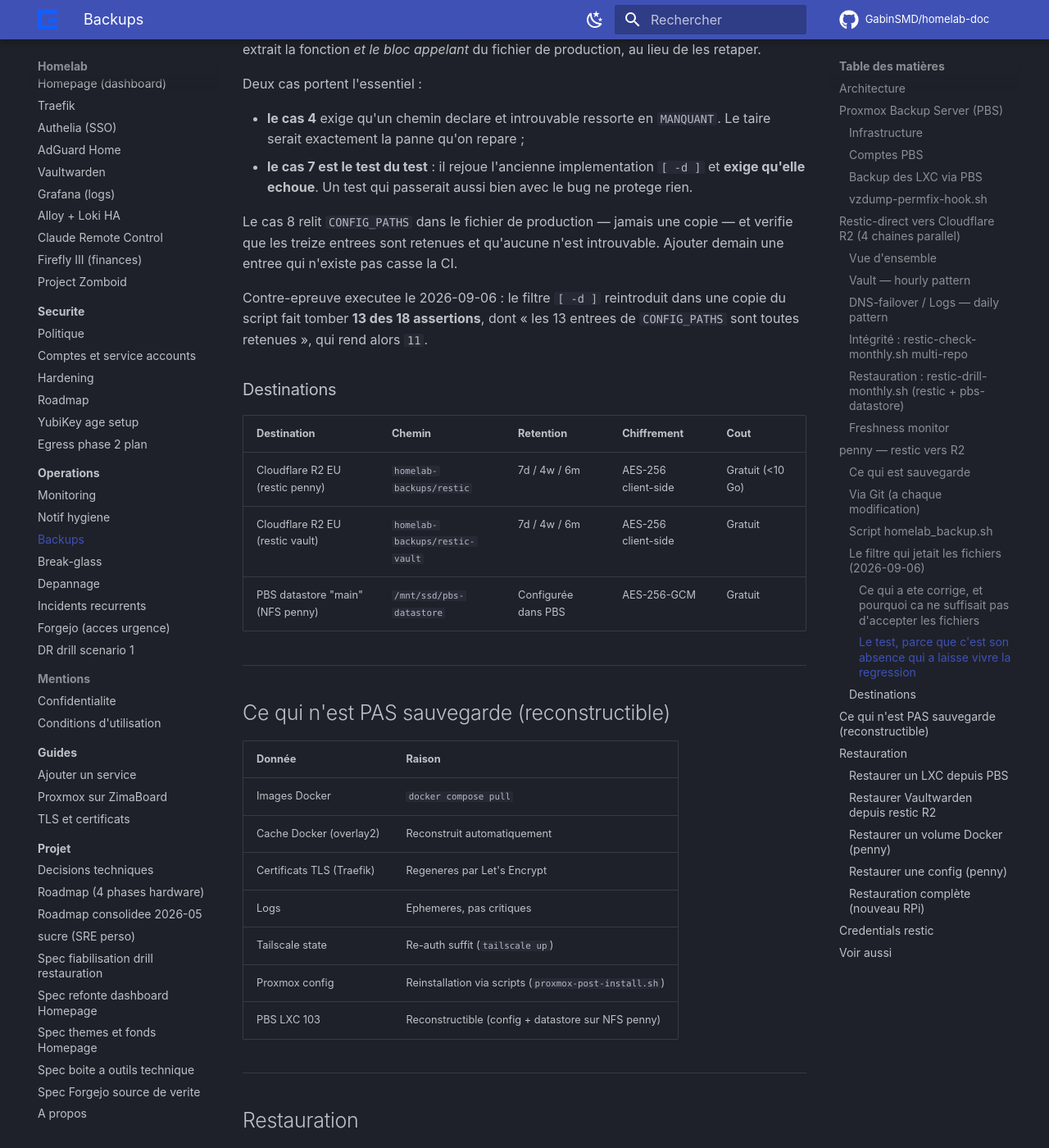
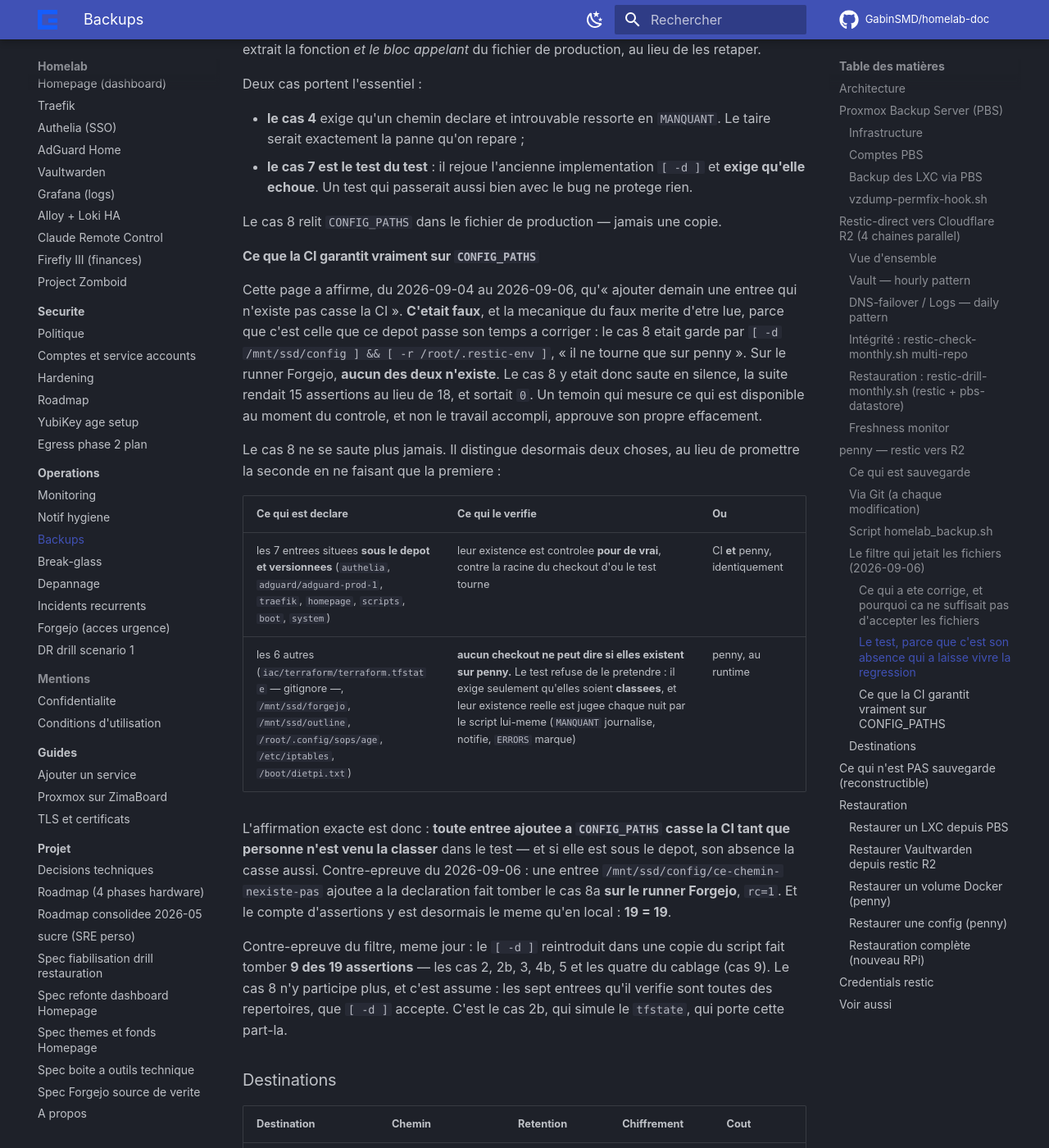
Before and after one commit to GabinSMD/homelab-doc, an MkDocs documentation site: the page built from docs/operations/backups.md, in a window 1280 px wide and 1400 px high, scrolled down 8025 px. Shown: the whole window at 82% size. Built offline with MkDocs 1.6.1 and Material for MkDocs 9.7.7, drawn with Linux system fonts in a browser that asks for light colours; comment, search, counter and statistics services are not loaded.

Commit message:
docs(backups): la CI ne garantissait pas ce que cette page affirmait
La page disait « Ajouter demain une entree qui n'existe pas casse la CI ».
C'etait faux, et la mecanique du faux merite d'etre lue parce que c'est
celle que ce depot passe son temps a corriger : le cas 8 du test etait
garde par un && qui exigeait /mnt/ssd/config ET /root/.restic-env. Sur le
runner Forgejo, aucun des deux n'existe. Le cas 8 y etait saute en
silence, la suite rendait 15 assertions au lieu de 18, et sortait 0.

La page dit maintenant ce que la CI garantit et ce qu'elle ne garantit
pas, en tableau :

  les 7 entrees sous le depot et versionnees — existence controlee POUR
  DE VRAI, contre la racine du checkout, en CI comme sur penny ;

  les 6 autres (tfstate gitignore, forgejo, outline, la clef age,
  /etc/iptables, /boot/dietpi.txt) — aucun checkout ne peut dire si elles
  existent sur penny. Le test refuse de le pretendre : il exige qu'elles
  soient CLASSEES, et leur existence reelle est jugee chaque nuit par le
  script lui-meme.

L'affirmation exacte devient : toute entree ajoutee a CONFIG_PATHS casse
la CI tant que personne n'est venu la classer dans le test.

Chiffres remesures le 2026-09-06 : 19 assertions, 19 = 19 entre le runner
et penny, et la contre-epreuve du filtre [ -d ] fait tomber 9 des 19 (et
non plus 13 des 18) — le cas 8 n'y participe plus, ses sept entrees etant
toutes des repertoires. C'est ecrit, plutot que tu.

Co-Authored-By: Claude Opus 5 <noreply@anthropic.com>

```diff
--- a/docs/operations/backups.md
+++ b/docs/operations/backups.md
@@ -262,7 +262,7 @@ reference), qui porte encore `AUTO_SETUP_GLOBAL_PASSWORD=dietpi` en clair.
 
 #### Le test, parce que c'est son absence qui a laisse vivre la regression
 
-`scripts/tests/backup-paths-selection.test.sh` — **18 assertions**, invoque par
+`scripts/tests/backup-paths-selection.test.sh` — **19 assertions**, invoque par
 la CI. Il extrait la fonction *et le bloc appelant* du fichier de production, au
 lieu de les retaper.
 
@@ -274,13 +274,40 @@ Deux cas portent l'essentiel :
   et **exige qu'elle echoue**. Un test qui passerait aussi bien avec le bug ne
   protege rien.
 
-Le cas 8 relit `CONFIG_PATHS` dans le fichier de production — jamais une copie —
-et verifie que les treize entrees sont retenues et qu'aucune n'est introuvable.
-Ajouter demain une entree qui n'existe pas casse la CI.
+Le cas 8 relit `CONFIG_PATHS` dans le fichier de production — jamais une copie.
 
-Contre-epreuve executee le 2026-09-06 : le filtre `[ -d ]` reintroduit dans une
-copie du script fait tomber **13 des 18 assertions**, dont « les 13 entrees de
-`CONFIG_PATHS` sont toutes retenues », qui rend alors `11`.
+#### Ce que la CI garantit vraiment sur `CONFIG_PATHS`
+
+Cette page a affirme, du 2026-09-04 au 2026-09-06, qu'« ajouter demain une
+entree qui n'existe pas casse la CI ». **C'etait faux**, et la mecanique du
+faux merite d'etre lue, parce que c'est celle que ce depot passe son temps a
+corriger : le cas 8 etait garde par
+`[ -d /mnt/ssd/config ] && [ -r /root/.restic-env ]`, « il ne tourne que sur
+penny ». Sur le runner Forgejo, **aucun des deux n'existe**. Le cas 8 y etait
+donc saute en silence, la suite rendait 15 assertions au lieu de 18, et sortait
+`0`. Un temoin qui mesure ce qui est disponible au moment du controle, et non le
+travail accompli, approuve son propre effacement.
+
+Le cas 8 ne se saute plus jamais. Il distingue desormais deux choses, au lieu de
+promettre la seconde en ne faisant que la premiere :
+
+| Ce qui est declare | Ce qui le verifie | Ou |
+|---|---|---|
+| les 7 entrees situees **sous le depot et versionnees** (`authelia`, `adguard/adguard-prod-1`, `traefik`, `homepage`, `scripts`, `boot`, `system`) | leur existence est controlee **pour de vrai**, contre la racine du checkout d'ou le test tourne | CI **et** penny, identiquement |
+| les 6 autres (`iac/terraform/terraform.tfstate` — gitignore —, `/mnt/ssd/forgejo`, `/mnt/ssd/outline`, `/root/.config/sops/age`, `/etc/iptables`, `/boot/dietpi.txt`) | **aucun checkout ne peut dire si elles existent sur penny.** Le test refuse de le pretendre : il exige seulement qu'elles soient **classees**, et leur existence reelle est jugee chaque nuit par le script lui-meme (`MANQUANT` journalise, notifie, `ERRORS` marque) | penny, au runtime |
+
+L'affirmation exacte est donc : **toute entree ajoutee a `CONFIG_PATHS` casse la
+CI tant que personne n'est venu la classer** dans le test — et si elle est sous
+le depot, son absence la casse aussi. Contre-epreuve du 2026-09-06 : une entree
+`/mnt/ssd/config/ce-chemin-nexiste-pas` ajoutee a la declaration fait tomber le
+cas 8a **sur le runner Forgejo**, `rc=1`. Et le compte d'assertions y est
+desormais le meme qu'en local : **19 = 19**.
+
+Contre-epreuve du filtre, meme jour : le `[ -d ]` reintroduit dans une copie du
+script fait tomber **9 des 19 assertions** — les cas 2, 2b, 3, 4b, 5 et les
+quatre du cablage (cas 9). Le cas 8 n'y participe plus, et c'est assume : les
+sept entrees qu'il verifie sont toutes des repertoires, que `[ -d ]` accepte.
+C'est le cas 2b, qui simule le `tfstate`, qui porte cette part-la.
 
 ### Destinations
 
```
